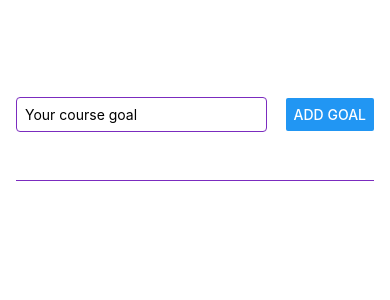
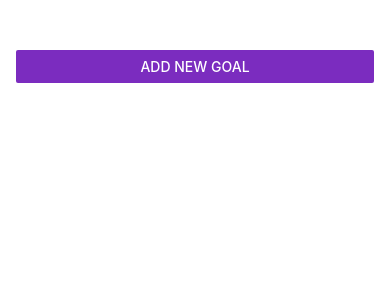
Before and after one commit to ghidalg0/GoalTracker, a React Native app: screen / in a window 390 px wide. Shown: the top 300 px of the page. Built offline with nearby package versions, Linux system fonts and the light colour scheme.

Commit message:
added modal for input - trigerred by adding a new button

```diff
--- a/App.js
+++ b/App.js
@@ -1,18 +1,22 @@
 import { useState } from 'react';
-import { StyleSheet, View, FlatList } from 'react-native';
+import { StyleSheet, View, FlatList, Button } from 'react-native';
 import { GoalItem } from './components/GoalItem';
 import { GoalInput } from './components/GoalInput';
 
 export default function App() {
+  const [modalIsVisible, setModalIsVisible] = useState(false);
+  const [courseGoals, setCourseGoals] = useState([]);
 
-
-  const [courseGoals, setCourseGoals] = useState([]);
+  function startAddGoalHandler() {
+    setModalIsVisible(true);
+  }
 
   function addGoalHandler(goalText) {
     setCourseGoals(currentCourseGoals => [
       ...currentCourseGoals,
       { text: goalText, id: Math.random().toString() },
     ]);
+    setModalIsVisible(false);
   }
 
   function deleteGoalHandler(id) {
@@ -23,7 +27,8 @@
 
   return (
     <View style={styles.appContainer}>
-      <GoalInput onAddGoal= {addGoalHandler} />
+      <Button title="Add New Goal" color="#7b2cbf" onPress={startAddGoalHandler}/>
+      {modalIsVisible && <GoalInput onAddGoal= {addGoalHandler} />}
       <View style={styles.goalsContainer}>
         <FlatList
           data={courseGoals}
--- a/components/GoalInput.js
+++ b/components/GoalInput.js
@@ -1,5 +1,5 @@
 import { useState } from "react";
-import { StyleSheet, View, TextInput, Button } from "react-native";
+import { StyleSheet, View, TextInput, Button, Modal } from "react-native";
 
 export const GoalInput = (props) => {
 
@@ -15,6 +15,7 @@
   }
 
   return (
+    <Modal>
       <View style={styles.inputContainer}>
         <TextInput
           placeholder='Your course goal'
@@ -25,8 +26,10 @@
         <Button
           title="Add Goal"
           onPress={addGoalHandler}
+          color="#7b2cbf"
         />
       </View>
+    </Modal>
   )
 };
 
```
Lines whose indentation alone changed are shown as unchanged.
